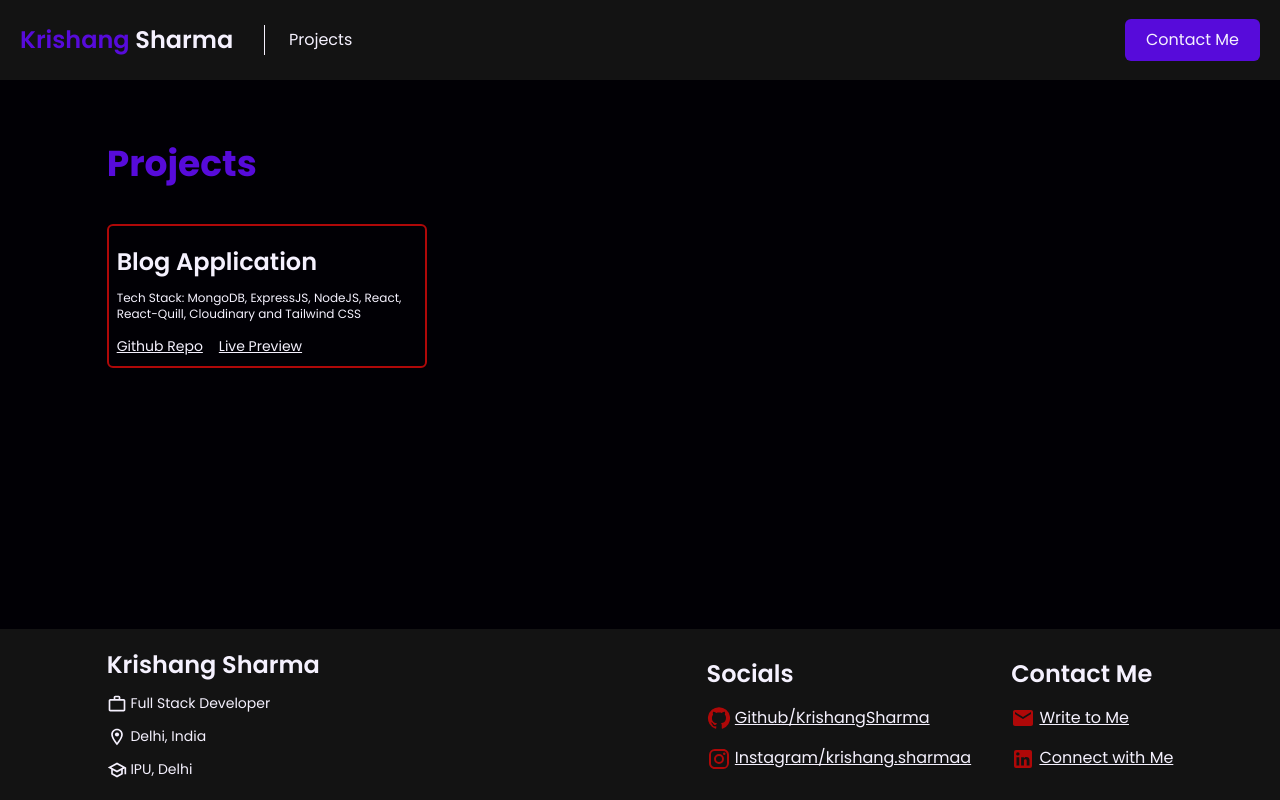
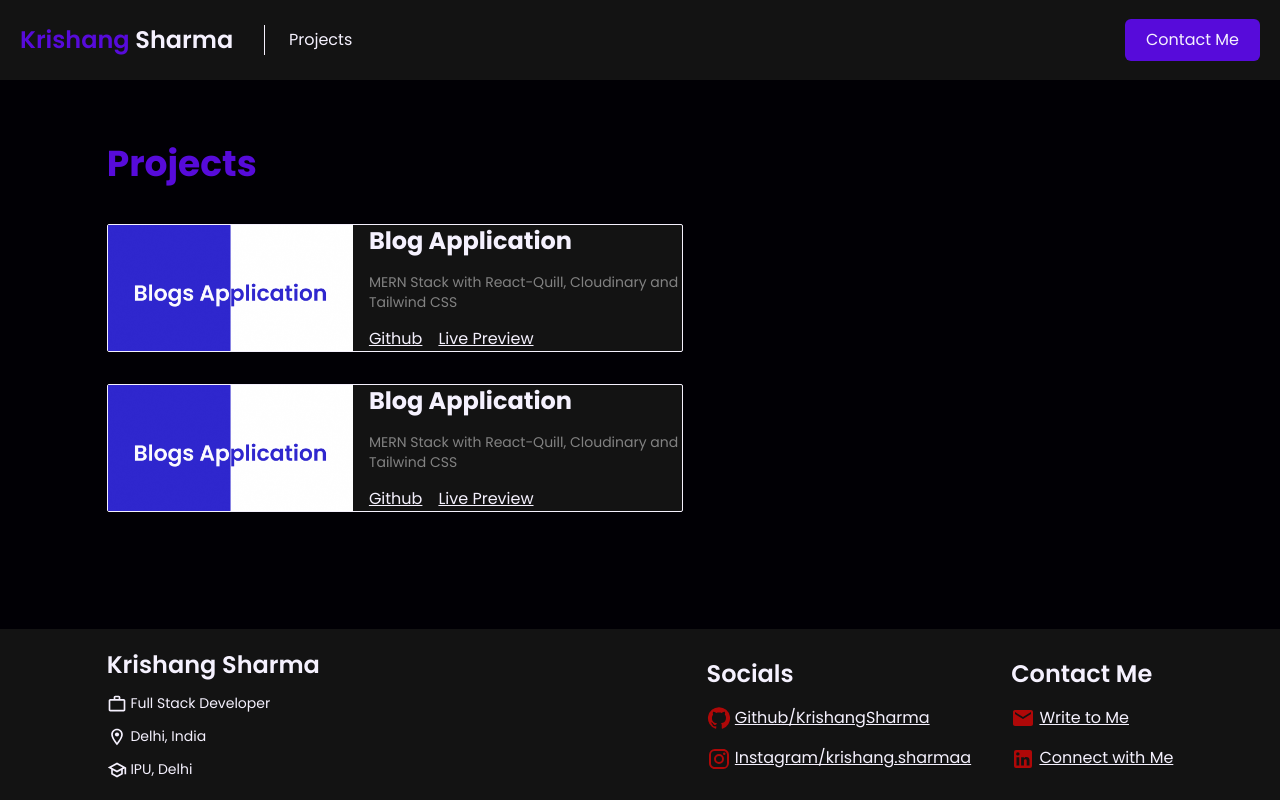
Before and after one commit to KrishangSharma/portfolio, a React (Vite) app: page /projects in a window 1280 px wide. Built offline with nearby package versions, Linux system fonts and the light colour scheme.

Commit message:
Updated Projects Layout

```diff
--- a/assets/projectDetails.json
+++ b/assets/projectDetails.json
@@ -1,9 +1,16 @@
 [
   {
     "title": "Blog Application",
-    "stack": "MongoDB, ExpressJS, NodeJS, React, React-Quill, Cloudinary and Tailwind CSS",
+    "stack": "MERN Stack with React-Quill, Cloudinary and Tailwind CSS",
     "repo": "https://github.com/KrishangSharma/blog-server",
     "live": "https://krishangsharma-blogs.vercel.app/",
-    "img": "https://github.com/KrishangSharma/portfolio/blob/main/assets/blog-project.png"
+    "img": "assets/blog-project.png"
+  },
+  {
+    "title": "Blog Application",
+    "stack": "MERN Stack with React-Quill, Cloudinary and Tailwind CSS",
+    "repo": "https://github.com/KrishangSharma/blog-server",
+    "live": "https://krishangsharma-blogs.vercel.app/",
+    "img": "assets/blog-project.png"
   }
 ]
--- a/src/App.jsx
+++ b/src/App.jsx
@@ -6,7 +6,7 @@ import { Navbar, Footer } from "./components/exports";
 
 function App() {
   return (
-    <div className="flex flex-col min-h-screen">
+    <div className="flex flex-col min-h-screen body-background">
       <Router>
         <Navbar />
         <Routes>
--- a/src/components/Project.jsx
+++ b/src/components/Project.jsx
@@ -1,21 +1,33 @@
 import PropTypes from "prop-types";
 
-const Project = ({ title, stack, repo, live, img }) => {
+const Project = ({ stack, title, repo, live, img }) => {
   return (
-    <div className=" w-full gap-4 md:w-80 md:h-36 md:gap-0 p-2 border-2 border-accent rounded-md bg-black flex flex-col justify-between">
-      <div className="w-full">
-        <img src={img} />
-      </div>
-      <h2 className="text-2xl font-semibold">{title}</h2>
-      <span className="text-xs">Tech Stack: {stack}</span>
-      <div className="w-2/3 md:w-full flex items-center gap-4 ">
-        <a href={repo} target="_blank" rel="noopener noreferrer">
-          <span className="text-sm underline ">Github Repo</span>
-        </a>
-        <a href={live} target="_blank" rel="noopener noreferrer">
-          <span className="text-sm underline">Live Preview</span>
-        </a>
-      </div>
+    <div className="max-w-xl h-32 flex items-start justify-between rounded-md bg-elevation p-2 rounded-sm md:p-0 md:gap-4 border overflow-hidden">
+      <aside className="hidden md:block md:max-w-3/6 h-full">
+        <img src={img} alt="Project Title" className="w-full h-auto" />
+      </aside>
+      <aside className="w-full h-full flex flex-col justify-between">
+        <p className="text-2xl font-bold">{title}</p>
+        <p className="text-sm text-gray">{stack}</p>
+        <div className="flex gap-4">
+          <a
+            href={repo}
+            target="_blank"
+            rel="noopnener noreferrer"
+            className="underline hover:text-accent"
+          >
+            Github
+          </a>
+          <a
+            href={live}
+            target="_blank"
+            rel="noopnener noreferrer"
+            className="underline hover:text-accent"
+          >
+            Live Preview
+          </a>
+        </div>
+      </aside>
     </div>
   );
 };
@@ -24,8 +36,8 @@ export default Project;
 
 // Prop Validations
 Project.propTypes = {
+  stack: PropTypes.string.isRequired,
   title: PropTypes.string.isRequired,
-  stack: PropTypes.string.isRequired,
   repo: PropTypes.string.isRequired,
   live: PropTypes.string.isRequired,
   img: PropTypes.string.isRequired,
--- a/src/pages/Projects.jsx
+++ b/src/pages/Projects.jsx
@@ -17,15 +17,15 @@ const Projects = () => {
       <h1 className="text-4xl font-bold">
         <span className="text-primary">Projects</span>
       </h1>
-      <div className="w-full flex flex-col items-center md:flex-row gap-8 md:flex-wrap">
+      <div className="w-full flex flex-col items-center md:flex-row md:justify-between gap-8 md:flex-wrap">
         {projects.map((project, index) => (
           <Project
             key={index}
-            title={project.title}
             stack={project.stack}
             repo={project.repo}
             live={project.live}
-            img={projects.img}
+            img={project.img}
+            title={project.title}
           />
         ))}
       </div>
```
Also changed, not shown: assets/blog-project.png.
